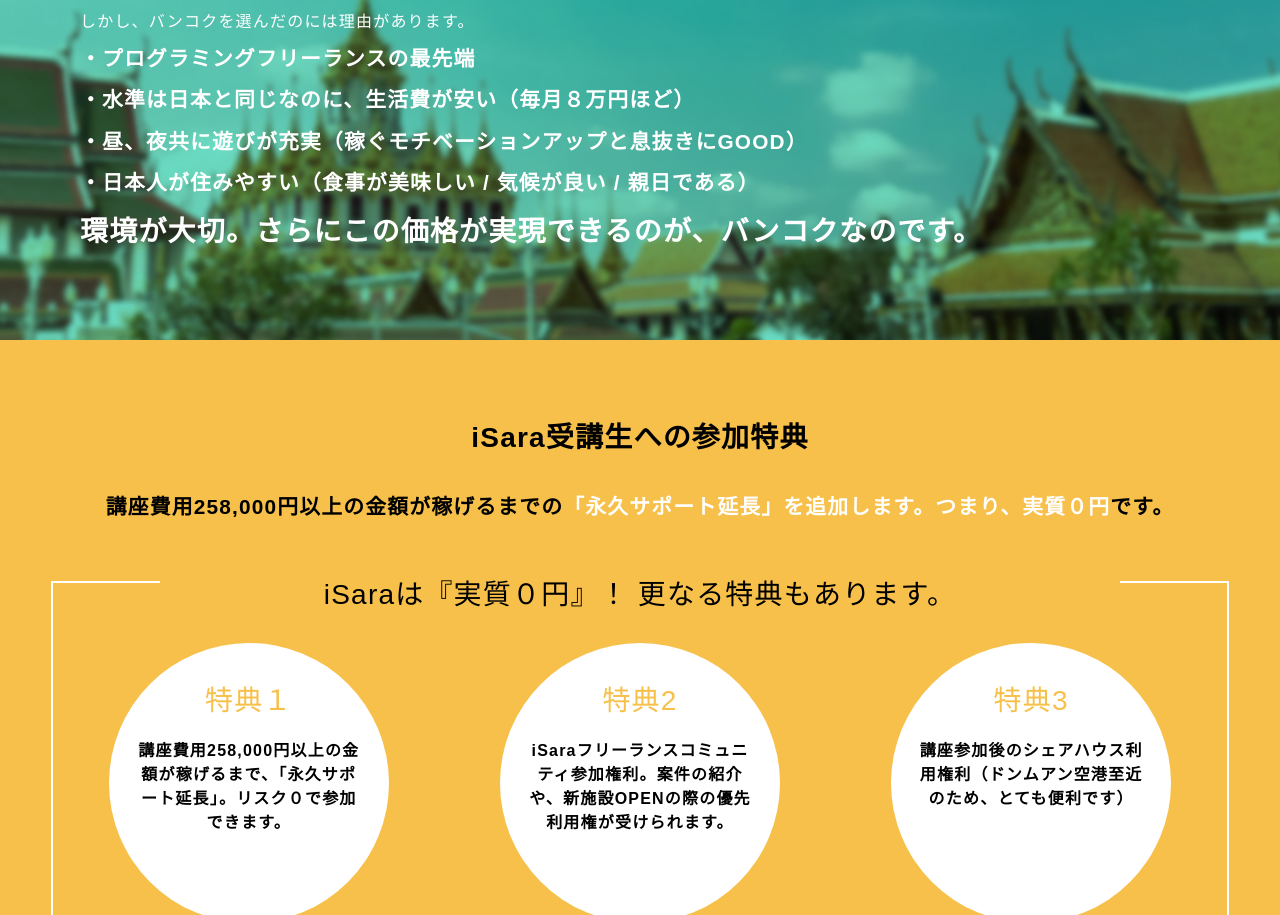
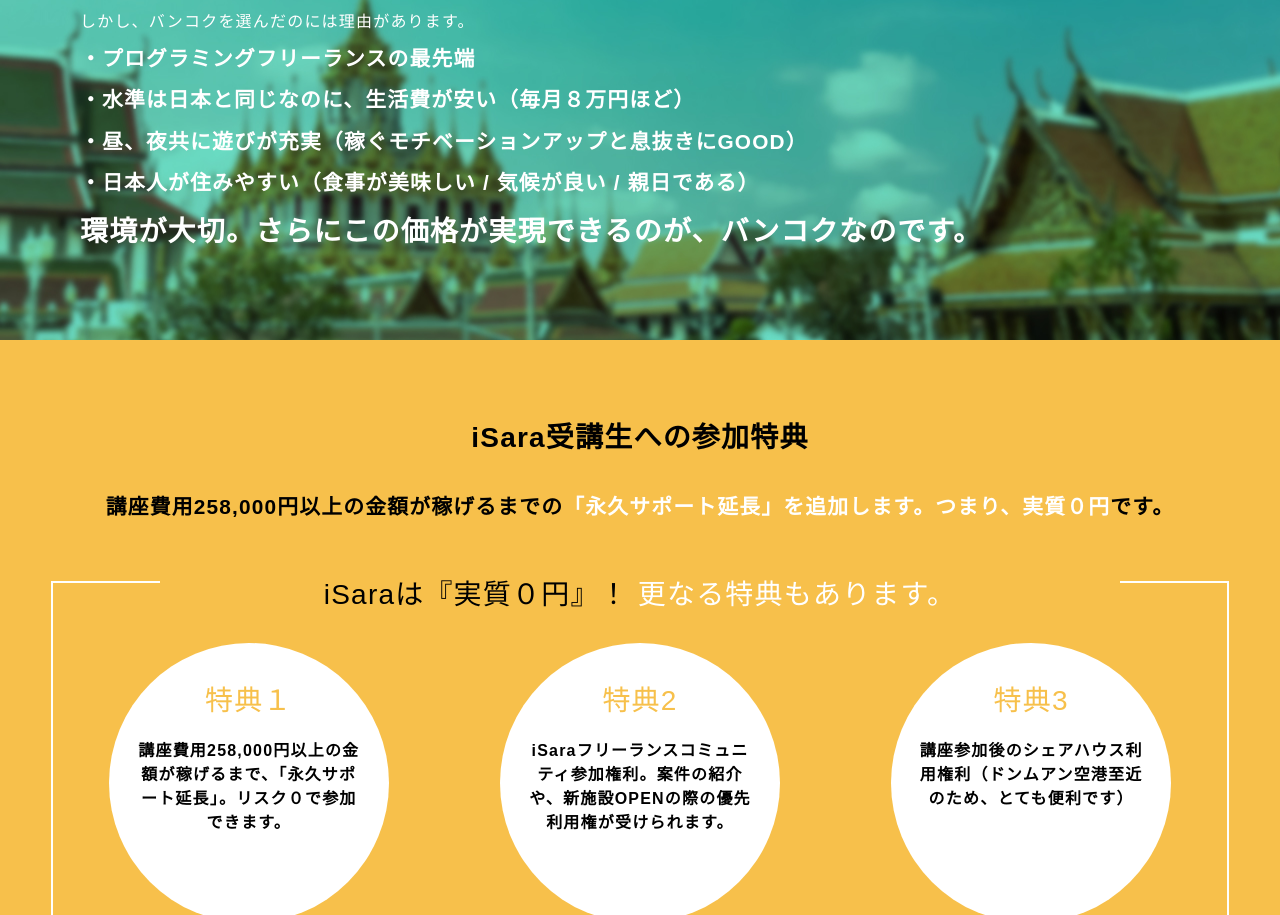
Before and after one commit to yammyh/iSara_pra, a plain HTML site: page index.html in a window 1280 px wide. Shown: the part 11085-12000 px from the top of the page. Drawn offline with nearby package versions, Linux system fonts and the light colour scheme.

Commit message:
Update index.html

```diff
--- a/index.html
+++ b/index.html
@@ -350,7 +350,7 @@ iSaraではフリーランスコミュニティを形成し、帰国後のエン
 		</p>
 
 		<div class="ttl">
-			iSaraは『実質０円』！ 更なる特典もあります。
+			iSaraは『実質０円』！ <span class="sp">更なる特典もあります。
 		</div>
 		<div class="items">
 			<div class="item">
```
